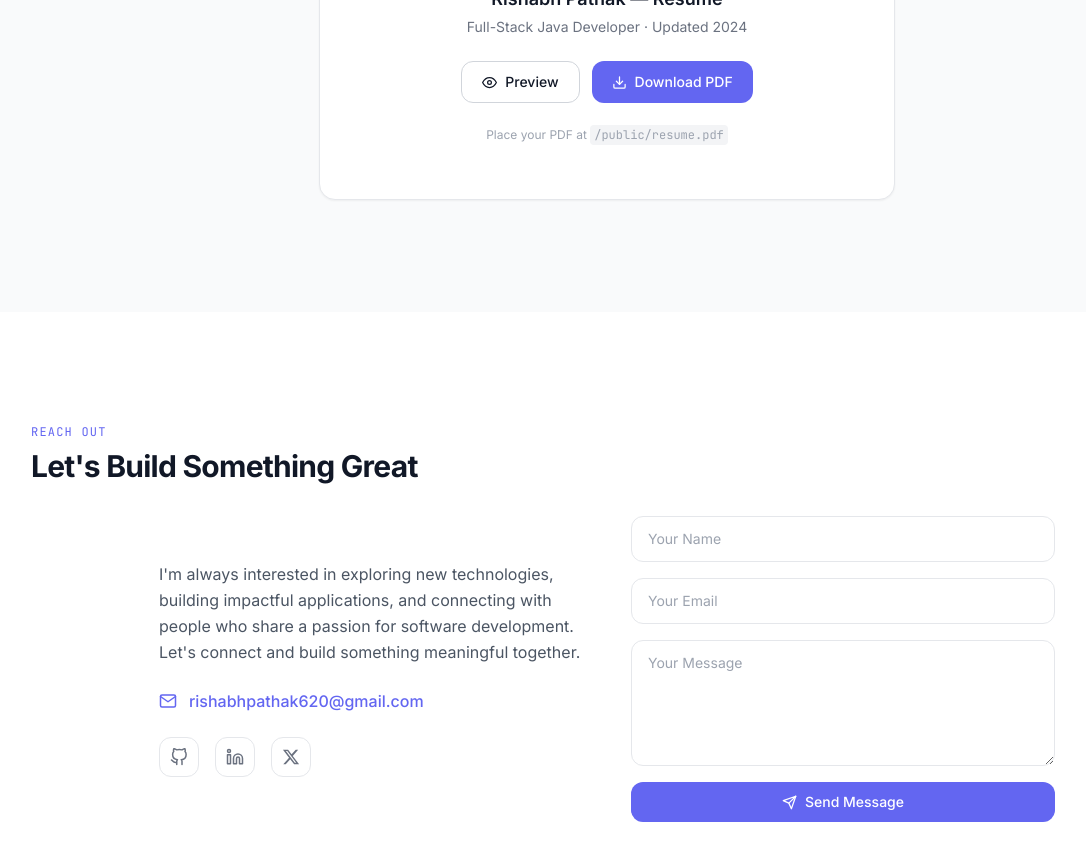
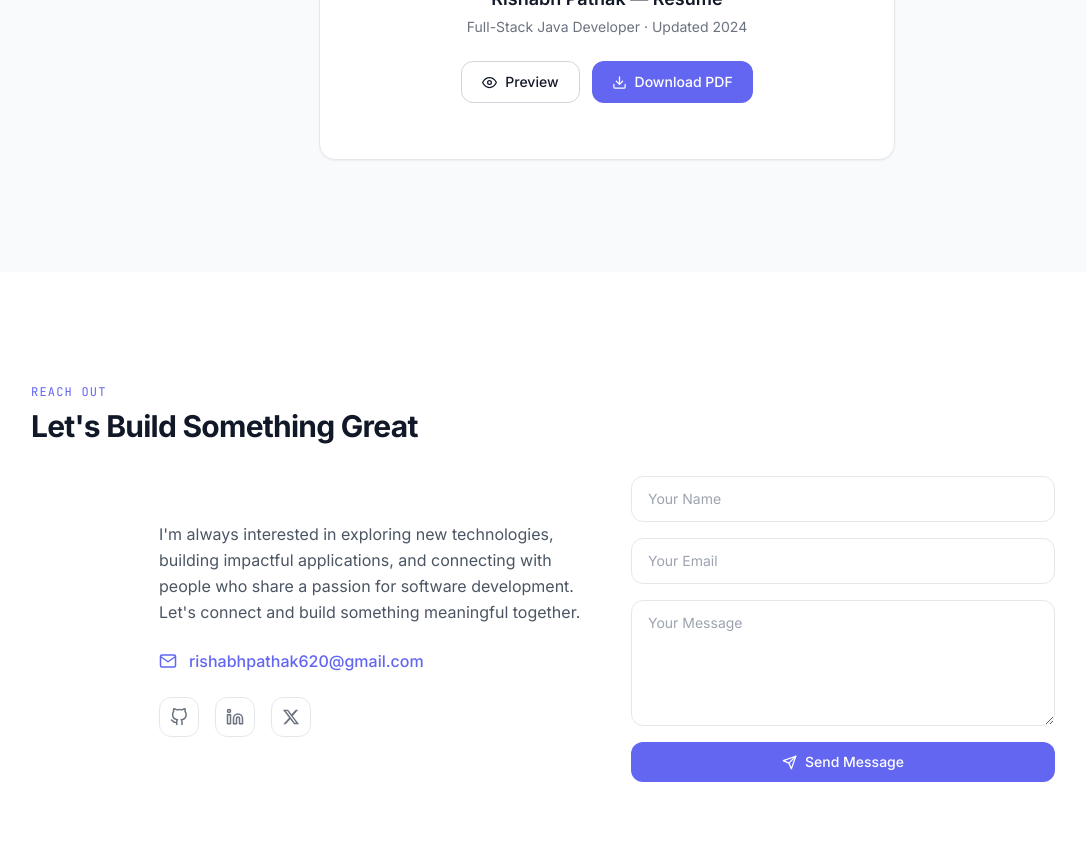
Before and after one commit to merishiii/Portfolio, a Next.js app: page / in a window 1280 px wide. Shown: the part 6300-7161 px from the top of the page, without its empty margins (33-1119 px from the left). Built offline with nearby package versions, Linux system fonts and the light colour scheme; no server answers.

Commit message:
fix: wire up resume PDF and clean up Resume section
- public/resume.pdf: added (72KB valid PDF)
- download attr: named 'Rishabh_Pathak_Resume.pdf' for clean download
- removed placeholder instruction text (file is now present)

```diff
--- a/src/components/sections/Resume.tsx
+++ b/src/components/sections/Resume.tsx
@@ -58,16 +58,12 @@ export default function Resume() {
           </a>
           <a
             href={siteConfig.resumeUrl}
-            download
+            download="Rishabh_Pathak_Resume.pdf"
             className="btn-primary"
           >
             <FiDownload size={15} /> Download PDF
           </a>
         </div>
-
-        <p className="text-xs text-gray-400">
-          Place your PDF at <code className="font-mono bg-gray-100 dark:bg-gray-800 px-1 py-0.5 rounded">/public/resume.pdf</code>
-        </p>
       </motion.div>
     </SectionWrapper>
   );
```
Also changed, not shown: 1 other file (tests, documents, lock files or other folders).
